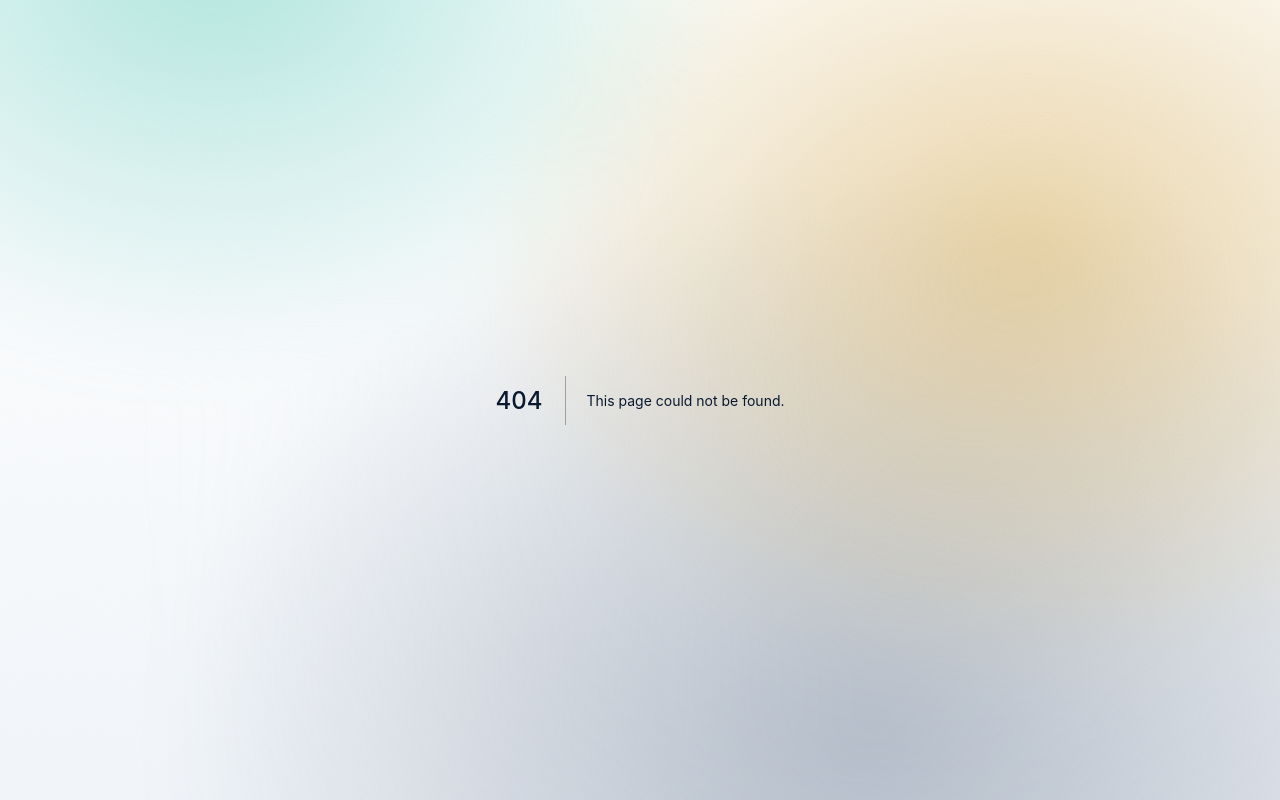
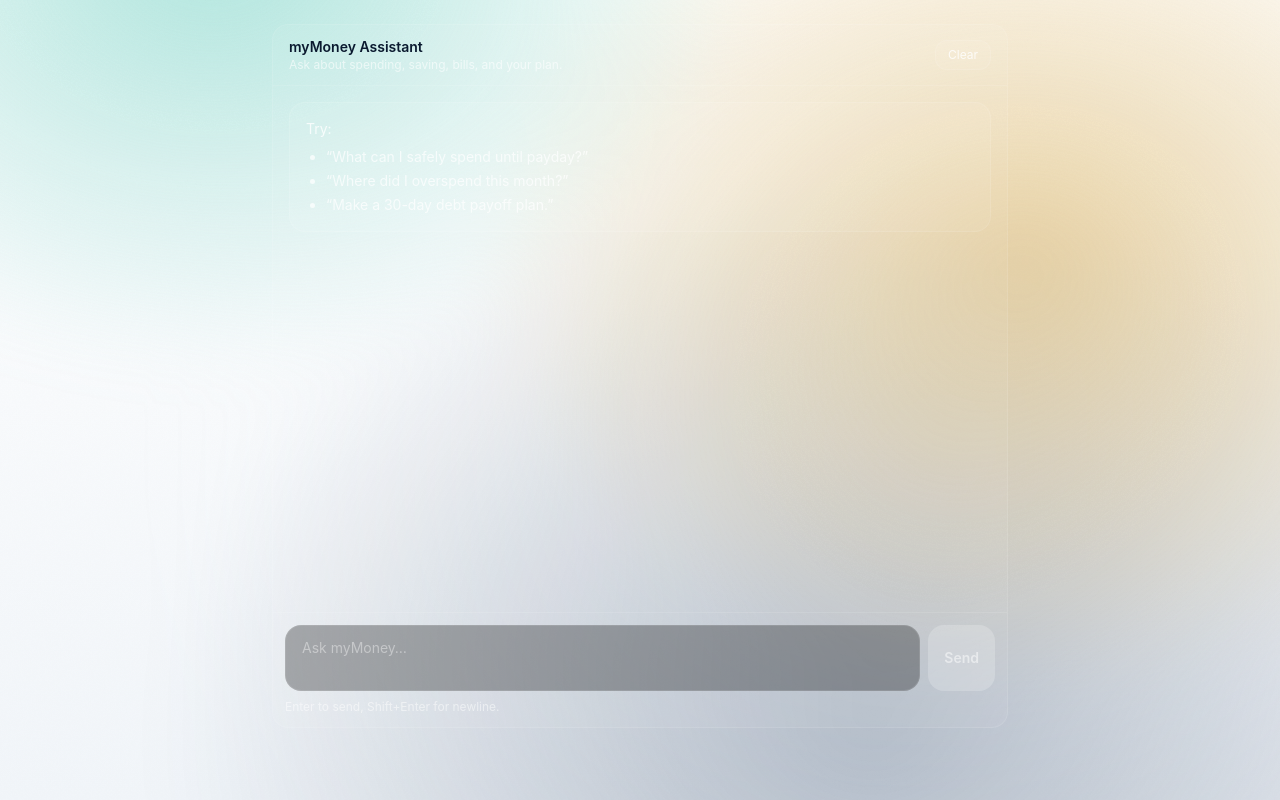
Before and after one commit to rjdguido-art/myMoney, a Next.js app: page /chat in a window 1280 px wide. Before the commit this address had no page. Built offline with nearby package versions, Linux system fonts and the light colour scheme; a web font is replaced by a local one.

Commit message:
Add chat page and assistant links

```diff
--- a/src/app/(app)/components/bottom-tab-bar.tsx
+++ b/src/app/(app)/components/bottom-tab-bar.tsx
@@ -11,6 +11,7 @@ const tabs = [
   { href: "/budgets", label: "Budgets" },
   { href: "/bills", label: "Bills" },
   { href: "/insights", label: "Insights" },
+  { href: "/chat", label: "Assistant" },
   { href: "/settings", label: "Settings" },
 ];
 
@@ -23,7 +24,7 @@ export function BottomTabBar() {
   return (
     <div className="fixed inset-x-0 bottom-0 z-40 pb-[calc(env(safe-area-inset-bottom)+0.5rem)]">
       <div className="mx-auto w-[min(520px,92vw)] rounded-full border border-border/80 bg-white/95 px-3 py-2 shadow-[0_18px_40px_rgba(11,35,71,0.18)] backdrop-blur">
-        <nav className="grid grid-cols-7 gap-1 text-[0.7rem] font-semibold uppercase tracking-[0.12em] text-muted">
+        <nav className="grid grid-cols-8 gap-1 text-[0.7rem] font-semibold uppercase tracking-[0.12em] text-muted">
           {tabs.map((tab) => {
             const isActive =
               pathname === tab.href ||
--- a/src/app/(app)/components/nav.tsx
+++ b/src/app/(app)/components/nav.tsx
@@ -294,6 +294,12 @@ export function Nav() {
         </div>
         <div className="flex items-center gap-2">
           <LanguageToggle locale={locale} variant="compact" />
+          <Link
+            href="/chat"
+            className="pill inline-flex items-center gap-2 border border-border/80 bg-white/80 text-ink hover:bg-card"
+          >
+            Assistant
+          </Link>
           <button
             type="button"
             onClick={openQuickAddTransaction}
--- /dev/null
+++ b/src/app/chat/page.tsx
@@ -0,0 +1,9 @@
+import ChatPanel from "@/components/ai/ChatPanel";
+
+export default function ChatPage() {
+  return (
+    <div className="mx-auto max-w-3xl px-4 py-6">
+      <ChatPanel storageKey="mymoney-chat-v1" />
+    </div>
+  );
+}
--- /dev/null
+++ b/src/components/ai/ChatPanel.tsx
@@ -0,0 +1,179 @@
+"use client";
+
+import { useEffect, useMemo, useRef, useState } from "react";
+
+type Msg = { role: "user" | "assistant"; content: string };
+
+function cx(...classes: Array<string | false | undefined | null>) {
+  return classes.filter(Boolean).join(" ");
+}
+
+export default function ChatPanel({ storageKey = "mymoney-chat" }: { storageKey?: string }) {
+  const [messages, setMessages] = useState<Msg[]>([]);
+  const [input, setInput] = useState("");
+  const [loading, setLoading] = useState(false);
+  const [err, setErr] = useState<string | null>(null);
+
+  const listRef = useRef<HTMLDivElement | null>(null);
+
+  // Load history
+  useEffect(() => {
+    try {
+      const raw = localStorage.getItem(storageKey);
+      if (raw) setMessages(JSON.parse(raw));
+    } catch {}
+  }, [storageKey]);
+
+  // Save history
+  useEffect(() => {
+    try {
+      localStorage.setItem(storageKey, JSON.stringify(messages.slice(-40)));
+    } catch {}
+  }, [messages, storageKey]);
+
+  // Auto-scroll
+  useEffect(() => {
+    listRef.current?.scrollTo({ top: listRef.current.scrollHeight, behavior: "smooth" });
+  }, [messages, loading]);
+
+  const canSend = useMemo(() => input.trim().length > 0 && !loading, [input, loading]);
+
+  async function send() {
+    const text = input.trim();
+    if (!text || loading) return;
+
+    setErr(null);
+    setLoading(true);
+    setInput("");
+
+    const nextMessages: Msg[] = [...messages, { role: "user", content: text }];
+    setMessages(nextMessages);
+
+    try {
+      const res = await fetch("/api/ai/chat", {
+        method: "POST",
+        headers: { "Content-Type": "application/json" },
+        body: JSON.stringify({
+          messages: nextMessages, // the agent route already adds system server-side
+          timezone: Intl.DateTimeFormat().resolvedOptions().timeZone,
+          locale: navigator.language,
+        }),
+      });
+
+      if (!res.ok) {
+        const j = await res.json().catch(() => ({}));
+        throw new Error(j?.error || `Request failed (${res.status})`);
+      }
+
+      const data = (await res.json()) as { message: string };
+      setMessages((m) => [...m, { role: "assistant", content: data.message || "No response." }]);
+    } catch (e: any) {
+      setErr(e?.message || "Something went wrong.");
+    } finally {
+      setLoading(false);
+    }
+  }
+
+  function onKeyDown(e: React.KeyboardEvent<HTMLTextAreaElement>) {
+    if (e.key === "Enter" && !e.shiftKey) {
+      e.preventDefault();
+      void send();
+    }
+  }
+
+  function clearChat() {
+    setMessages([]);
+    try {
+      localStorage.removeItem(storageKey);
+    } catch {}
+  }
+
+  return (
+    <div className="flex h-[calc(100vh-6rem)] flex-col rounded-2xl border border-white/10 bg-white/5">
+      <div className="flex items-center justify-between gap-3 border-b border-white/10 px-4 py-3">
+        <div>
+          <div className="text-sm font-semibold">myMoney Assistant</div>
+          <div className="text-xs text-white/60">
+            Ask about spending, saving, bills, and your plan.
+          </div>
+        </div>
+
+        <button
+          onClick={clearChat}
+          className="rounded-xl border border-white/10 bg-white/5 px-3 py-1.5 text-xs text-white/80 hover:bg-white/10"
+          type="button"
+        >
+          Clear
+        </button>
+      </div>
+
+      <div ref={listRef} className="flex-1 space-y-3 overflow-y-auto px-4 py-4">
+        {messages.length === 0 ? (
+          <div className="rounded-2xl border border-white/10 bg-white/5 p-4 text-sm text-white/80">
+            Try:
+            <ul className="mt-2 list-disc space-y-1 pl-5 text-white/70">
+              <li>“What can I safely spend until payday?”</li>
+              <li>“Where did I overspend this month?”</li>
+              <li>“Make a 30-day debt payoff plan.”</li>
+            </ul>
+          </div>
+        ) : null}
+
+        {messages.map((m, idx) => (
+          <div
+            key={idx}
+            className={cx(
+              "max-w-[85%] rounded-2xl px-4 py-3 text-sm leading-relaxed",
+              m.role === "user"
+                ? "ml-auto bg-white/10 border border-white/10"
+                : "mr-auto bg-black/30 border border-white/10",
+            )}
+          >
+            {m.content}
+          </div>
+        ))}
+
+        {loading ? (
+          <div className="mr-auto max-w-[85%] rounded-2xl border border-white/10 bg-black/30 px-4 py-3 text-sm text-white/70">
+            Thinking…
+          </div>
+        ) : null}
+
+        {err ? (
+          <div className="rounded-2xl border border-red-500/30 bg-red-500/10 px-4 py-3 text-sm text-red-200">
+            {err}
+          </div>
+        ) : null}
+      </div>
+
+      <div className="border-t border-white/10 p-3">
+        <div className="flex gap-2">
+          <textarea
+            value={input}
+            onChange={(e) => setInput(e.target.value)}
+            onKeyDown={onKeyDown}
+            placeholder="Ask myMoney…"
+            className="min-h-[44px] flex-1 resize-none rounded-2xl border border-white/10 bg-black/30 px-4 py-3 text-sm outline-none placeholder:text-white/40 focus:border-white/20"
+          />
+          <button
+            onClick={() => void send()}
+            disabled={!canSend}
+            className={cx(
+              "rounded-2xl px-4 py-3 text-sm font-semibold",
+              canSend
+                ? "bg-white text-black hover:bg-white/90"
+                : "bg-white/20 text-white/50 cursor-not-allowed",
+            )}
+            type="button"
+          >
+            Send
+          </button>
+        </div>
+
+        <div className="mt-2 text-xs text-white/50">
+          Enter to send, Shift+Enter for newline.
+        </div>
+      </div>
+    </div>
+  );
+}
```
